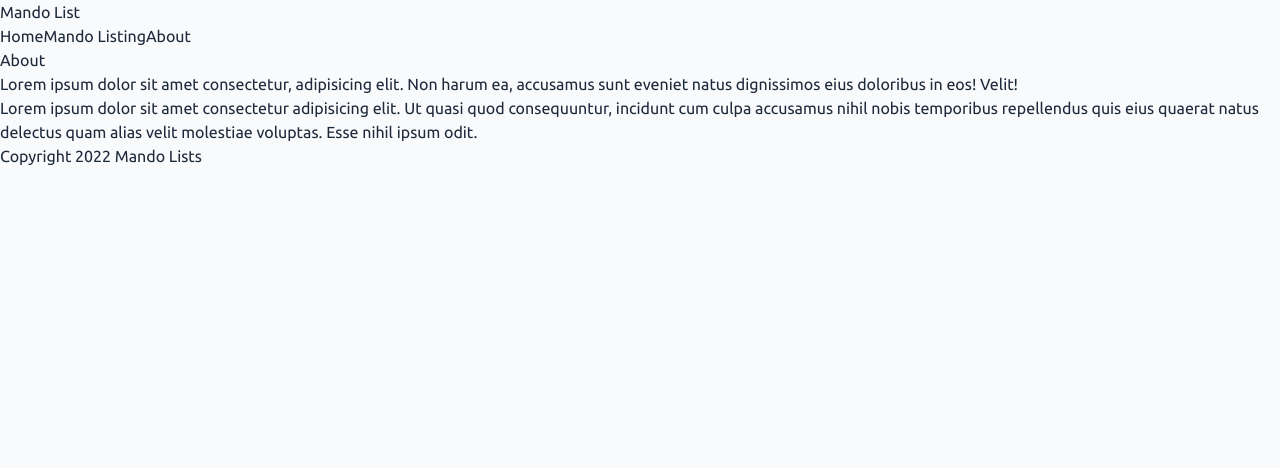
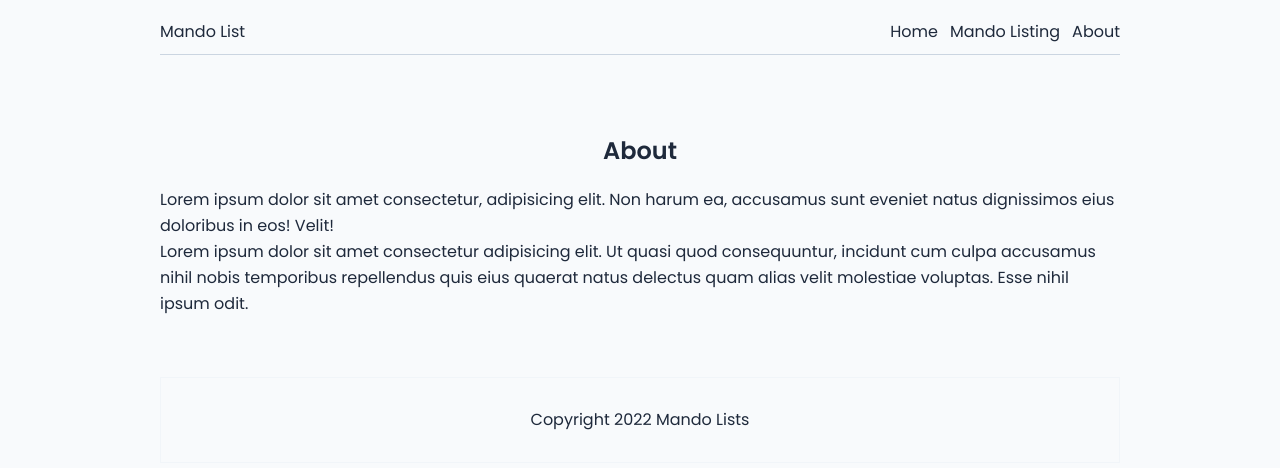
Before and after one commit to thes3interdev/slp-mando-list, a Next.js app: page /about in a window 1280 px wide. Shown: the top 468 px of the page. Built offline with nearby package versions, Linux system fonts and the light colour scheme.

Commit message:
feat: adding styles.

```diff
--- a/components/NavigationBar.js
+++ b/components/NavigationBar.js
@@ -2,10 +2,11 @@ import Link from 'next/link';
 
 const NavigationBar = () => {
 	return (
-		<nav>
-			<div>
+		<nav className="mt-[10px] mx-auto mb-20 py-[10px] flex justify-between border-b border-slate-300">
+			<div className="mr-auto">
 				<h1>Mando List</h1>
 			</div>
+			<div className="space-x-3">
 				<Link href="/">
 					<a>Home</a>
 				</Link>
@@ -15,6 +16,7 @@ const NavigationBar = () => {
 				<Link href="/about">
 					<a>About</a>
 				</Link>
+			</div>
 		</nav>
 	);
 };
--- a/components/NavigationFooter.js
+++ b/components/NavigationFooter.js
@@ -1,5 +1,9 @@
 const NavigationFooter = () => {
-	return <footer>Copyright 2022 Mando Lists</footer>;
+	return (
+		<footer className="block text-center py-[30px] mt-[60px] border border-slate-100">
+			Copyright 2022 Mando Lists
+		</footer>
+	);
 };
 
 export default NavigationFooter;
--- a/layout/Layout.js
+++ b/layout/Layout.js
@@ -3,7 +3,7 @@ import NavigationFooter from '../components/NavigationFooter';
 
 const Layout = ({ children }) => {
 	return (
-		<div className="">
+		<div className="max-w-[960px] mx-auto">
 			<NavigationBar />
 			{children}
 			<NavigationFooter />
--- a/pages/_app.js
+++ b/pages/_app.js
@@ -3,11 +3,9 @@ import '../styles/globals.css';
 
 function MyApp({ Component, pageProps }) {
 	return (
-		<div className="">
-			<Layout>
-				<Component {...pageProps} />
-			</Layout>
-		</div>
+		<Layout>
+			<Component {...pageProps} />
+		</Layout>
 	);
 }
 
--- a/pages/about.js
+++ b/pages/about.js
@@ -1,17 +1,19 @@
 const About = () => {
 	return (
 		<div>
-			<h1>About</h1>
-			<p>
-				Lorem ipsum dolor sit amet consectetur, adipisicing elit. Non harum ea, accusamus
-				sunt eveniet natus dignissimos eius doloribus in eos! Velit!
-			</p>
-			<p>
-				Lorem ipsum dolor sit amet consectetur adipisicing elit. Ut quasi quod
-				consequuntur, incidunt cum culpa accusamus nihil nobis temporibus repellendus quis
-				eius quaerat natus delectus quam alias velit molestiae voluptas. Esse nihil ipsum
-				odit.
-			</p>
+			<h1 className="pb-5 text-center font-semibold text-2xl">About</h1>
+			<div className="leading-relaxed">
+				<p>
+					Lorem ipsum dolor sit amet consectetur, adipisicing elit. Non harum ea,
+					accusamus sunt eveniet natus dignissimos eius doloribus in eos! Velit!
+				</p>
+				<p>
+					Lorem ipsum dolor sit amet consectetur adipisicing elit. Ut quasi quod
+					consequuntur, incidunt cum culpa accusamus nihil nobis temporibus repellendus
+					quis eius quaerat natus delectus quam alias velit molestiae voluptas. Esse nihil
+					ipsum odit.
+				</p>
+			</div>
 		</div>
 	);
 };
--- a/pages/index.js
+++ b/pages/index.js
@@ -3,7 +3,8 @@ import Link from 'next/link';
 const Home = () => {
 	return (
 		<div>
-			<h1>Home</h1>
+			<h1 className="pb-5 text-center font-semibold text-2xl">Home</h1>
+			<div className="leading-relaxed">
 				<p>
 					Lorem ipsum dolor sit amet consectetur adipisicing elit. Maiores qui tempora nam
 					exercitationem facere aspernatur eveniet ipsam nihil eos! Veritatis rerum
@@ -11,11 +12,14 @@ const Home = () => {
 					Voluptate, dolores!
 				</p>
 				<p>
-				Lorem ipsum dolor sit amet consectetur adipisicing elit. Sed, fugiat iusto impedit
-				aperiam, alias nobis beatae, est debitis animi cumque nam.
+					Lorem ipsum dolor sit amet consectetur adipisicing elit. Sed, fugiat iusto
+					impedit aperiam, alias nobis beatae, est debitis animi cumque nam.
 				</p>
+			</div>
 			<Link href="/mandos">
-				<a>See Mando Listing</a>
+				<a className="block w-[150px] py-2 my-5 mx-auto bg-sky-800 text-white text-center rounded">
+					See Mando Listing
+				</a>
 			</Link>
 		</div>
 	);
--- a/styles/globals.css
+++ b/styles/globals.css
@@ -1,5 +1,4 @@
 @import url('https://fonts.googleapis.com/css2?family=Poppins:wght@100;200;300;400;500;600;700;800;900&display=swap');
-@import url('https://fonts.googleapis.com/css2?family=Ubuntu:wght@300;400;500;700&display=swap');
 
 @tailwind base;
 @tailwind components;
@@ -11,6 +10,6 @@
 	}
 
 	body {
-		@apply font-ubuntu text-slate-800 antialiased bg-slate-50;
+		@apply font-poppins text-slate-800 antialiased bg-slate-50;
 	}
 }
--- a/tailwind.config.js
+++ b/tailwind.config.js
@@ -8,7 +8,6 @@ module.exports = {
 	theme: {
 		fontFamily: {
 			poppins: 'Poppins, sans-serif',
-			ubuntu: 'Ubuntu, sans-serif',
 		},
 		extend: {},
 	},
```
Lines whose indentation alone changed are shown as unchanged.
